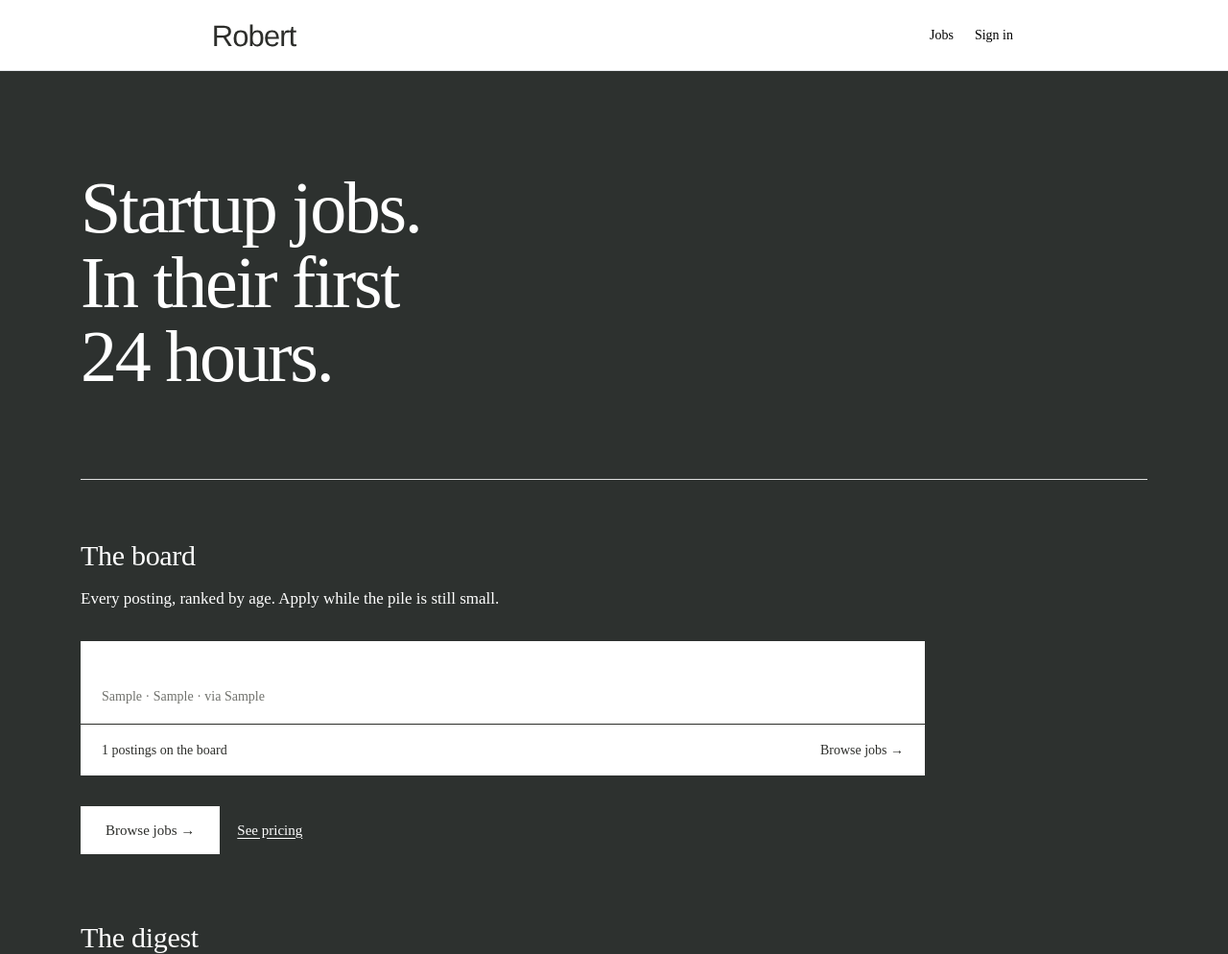
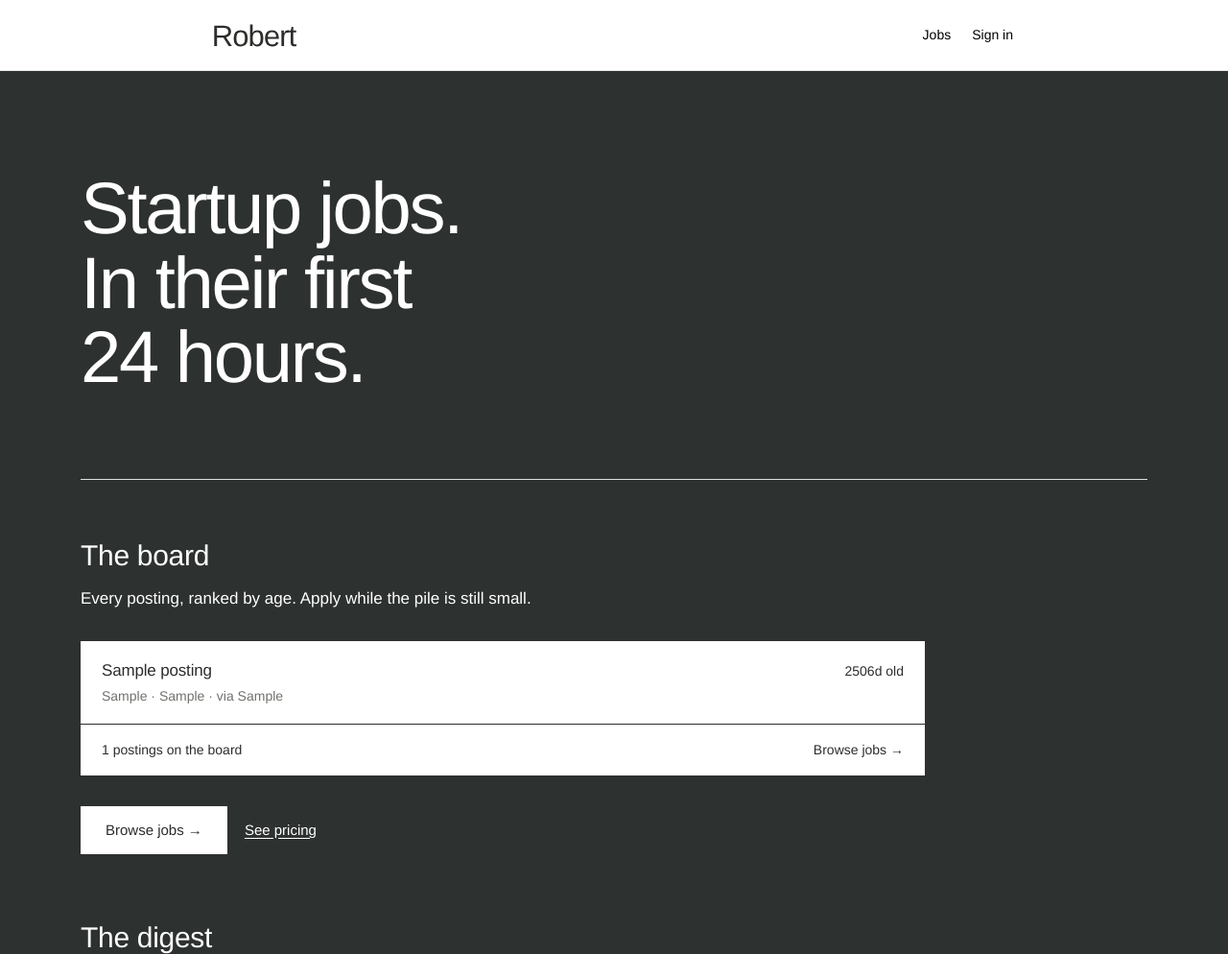
Before and after one commit to deevee3/Robert-Job-Board, a Laravel app: page / in a window 1280 px wide. Shown: the top 994 px of the page at 96% size. Run offline with Laravel 12, Linux system fonts and the light colour scheme; tables that the repository leaves empty hold one stand-in row (values such as "Sample post").

Commit message:
Fix panel text color + font stack quoting
.dark a (0,1,1) beat .bp-row color (0,1,0): titles/ages rendered white
on the white panel. Scoped .board-panel a rule. Blade escaped the
single quotes in the font env values to &#039;, invalidating the
font-family and dropping the page to serif — quotes removed (unquoted
multi-word family names are valid CSS).

```diff
--- a/resources/views/welcome.blade.php
+++ b/resources/views/welcome.blade.php
@@ -16,6 +16,8 @@
     .prod-line { font-size: 17px; line-height: 1.5; margin: 0 0 32px; max-width: 52ch; }
     .prod-copy { font-size: 16px; line-height: 1.6; margin: 0 0 28px; max-width: 58ch; }
     .board-panel { background: #FFFFFF; color: #2D2E2B; max-width: 880px; }
+    .board-panel a { color: #2D2E2B; }
+    .bp-main { min-width: 0; }
     .board-panel ::selection { background: #2D2E2B; color: #FFFFFF; }
     .bp-row { display: flex; justify-content: space-between; align-items: baseline; gap: 20px; padding: 18px 22px; border-bottom: 1px solid #E4E4E0; text-decoration: none; color: #2D2E2B; }
     .bp-row:last-of-type { border-bottom: 0; }
```
Also changed, not shown: 1 other file.
